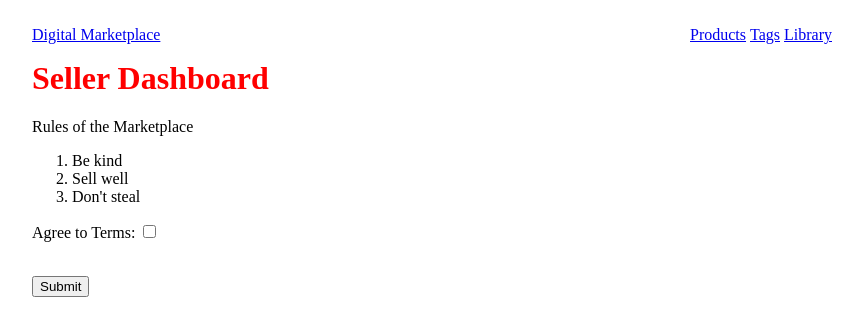
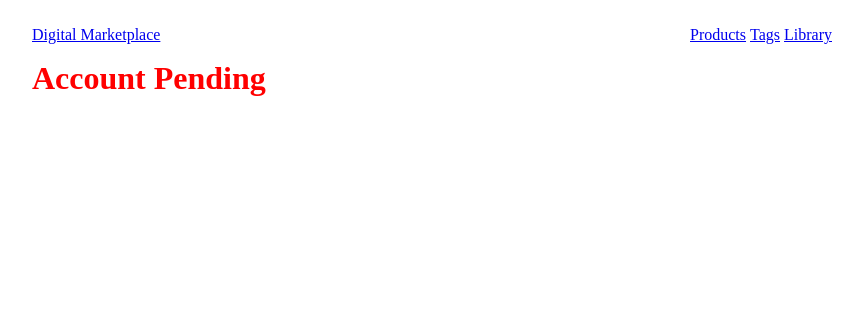
Before and after one commit to codingforentrepreneurs/digital-marketplace, a Django app: page /seller/ in a window 1280 px wide. Shown: the top 336 px of the page, without its empty margins (208-1070 px from the left). Run offline with Django 3.2, Linux system fonts and the light colour scheme; a user stored in the database is signed in; data comes from the database, SQL or seed files in the repository; both versions use the stored data as it was after the commit; parts of the project's set-up code (start-up, migrations or seed data) failed here and were passed over; some libraries are stand-ins or nearby versions.

Commit message:
76 - Apply for Account

```diff
--- a/src/sellers/views.py
+++ b/src/sellers/views.py
@@ -1,20 +1,59 @@
 from django.shortcuts import render
 from django.views.generic import View
+from django.views.generic.edit import FormMixin
 # Create your views here.
 
 from digitalmarket.mixins import LoginRequiredMixin
 
 from .forms import NewSellerForm
+from .models import SellerAccount
 
-class SellerDashboard(LoginRequiredMixin, View):
+
+class SellerDashboard(LoginRequiredMixin, FormMixin, View):
+	form_class = NewSellerForm
+	success_url = "/seller/"
 
 	def post(self, request, *args, **kwargs):
-		form = NewSellerForm(request.POST)
+		form = self.get_form()
 		if form.is_valid():
-			print "make the user apply model"
-		return render(request, "sellers/dashboard.html", {"form":form})
-
+			return self.form_valid(form)
+		else:
+			return self.form_invalid(form)
 
 	def get(self, request, *args, **kwargs):
-		form = NewSellerForm()
-		return render(request, "sellers/dashboard.html", {"form":form})
+		apply_form = self.get_form() #NewSellerForm()
+		account = SellerAccount.objects.filter(user=self.request.user)
+		exists = account.exists()
+		active = None
+
+		# context = {
+		# 	"apply_form":apply_form,
+		# 	"account": account,
+		# 	"active": active,
+		# 	"exists": exists,
+		# }
+		context = {}
+
+		if exists:
+			account = account.first()
+			active = account.active
+
+		#if no exists, show form
+		#if exists and no active, show pending
+		#if exists and active, show dashboard data
+		if not exists and not active:
+			context["title"] = "Apply for Account"
+			context["apply_form"] = apply_form
+		elif exists and not active:
+			context["title"] = "Account Pending"
+		elif exists and active:
+			context["title"] = "Seller Dashboard"
+		else:
+			pass
+
+		return render(request, "sellers/dashboard.html", context)
+
+	def form_valid(self, form):
+		valid_data = super(SellerDashboard, self).form_valid(form)
+		obj = SellerAccount.objects.create(user=self.request.user)
+		return valid_data
--- a/src/templates/sellers/dashboard.html
+++ b/src/templates/sellers/dashboard.html
@@ -1,11 +1,17 @@
 {% extends "base.html" %}
 
 {% block content %}
-<h1>Seller Dashboard</h1>
+<h1>{{ title }}</h1>
 
-Rules of the Marketplace
+
+
+
+{% if apply_form %}
+
+
 
 <form method='POST' action=''> {% csrf_token %}
+	<h3>Rules of the Marketplace</h3>
 	<ol>
 		<li>
 			Be kind
@@ -17,9 +23,14 @@ Rules of the Marketplace
 			Don't steal
 		</li>
 	</ol>
-{{ form.as_p }}
+{{ apply_form.as_p }}
 <br/>
 <input type='submit'/>
 </form>
 
+{% endif %}
+
+
+
+
 {% endblock %}
```
Also changed, not shown: src/db.sqlite3.
